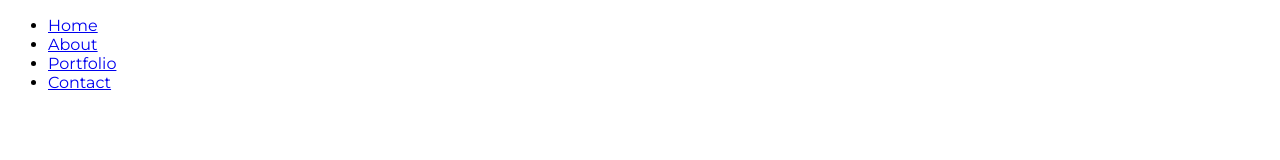
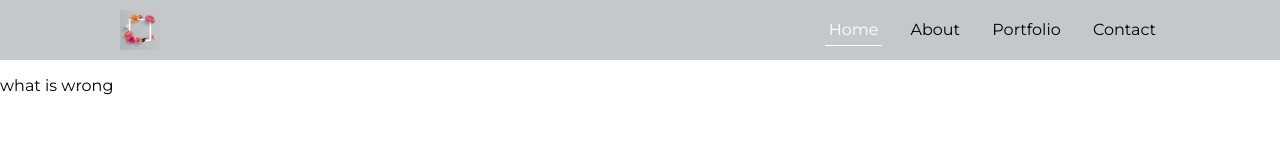
Before and after one commit to hajar9495/project-css, a plain HTML site: page src/pages/index.html in a window 1280 px wide. Drawn offline with Linux system fonts and the light colour scheme; files that its build step writes are made by us from their sources.

Commit message:
mise en page index.html

```diff
--- a/src/css/style.css
+++ b/src/css/style.css
@@ -1,5 +1,63 @@
 @import url("https://fonts.googleapis.com/css2?family=Montserrat:ital,wght@0,100..900;1,100..900&display=swap");
 
+/* inialisation du fichier html */
 html {
+  width: 100%;
+  height: 100%;
   font-family: "Montserrat", sans-serif;
 }
+/* initialisation du body */
+body {
+  margin: 0;
+  width: 100%;
+  height: 100%;
+}
+
+/* header part */
+header {
+  height: 60px;
+  background-color: #c4c8cb;
+}
+
+/* settting de l'image */
+header img {
+  width: 40px;
+  position: relative;
+  left: 120px;
+  top: 10px;
+}
+
+/* contenu navbar */
+.nav-container {
+  float: right;
+}
+/* contenu ul */
+.nav-container ul {
+  margin: 0;
+}
+/* contenu du li */
+.nav-container ul li {
+  display: inline-block;
+}
+/* liens navbar */
+.nav-container ul li a {
+  color: #000;
+  text-decoration: none;
+  position: relative;
+  top: 20px;
+  right: 120px;
+  margin: 0px 0px 0px 20px;
+  padding: 0px 4px 6px 4px;
+}
+
+/* hover navbar */
+.nav-container ul li a:hover {
+  color: #fff;
+  transition: 0.25s ease-in;
+}
+
+/* active du lien */
+#active {
+  color: #fff;
+  border-bottom: 1px solid #fff;
+}
--- a/src/pages/index.html
+++ b/src/pages/index.html
@@ -4,15 +4,16 @@
     <meta charset="UTF-8" />
     <meta name="viewport" content="width=device-width, initial-scale=1.0" />
     <meta name="description" content="page de portfolio en css" />
-    <link rel="stylesheet" href="style.css" />
+    <link rel="stylesheet" href="../css/style.css" />
     <title>page accueil</title>
   </head>
   <body>
     <header>
+      <img src="../img/logo.jpg" alt="logo du site" />
       <nav class="nav-container">
         <ul>
           <li>
-            <a href="index.html">Home</a>
+            <a href="index.html" id="active">Home</a>
           </li>
           <li>
             <a href="about.html">About</a>
@@ -26,5 +27,6 @@
         </ul>
       </nav>
     </header>
+    <p>what is wrong</p>
   </body>
 </html>
```
